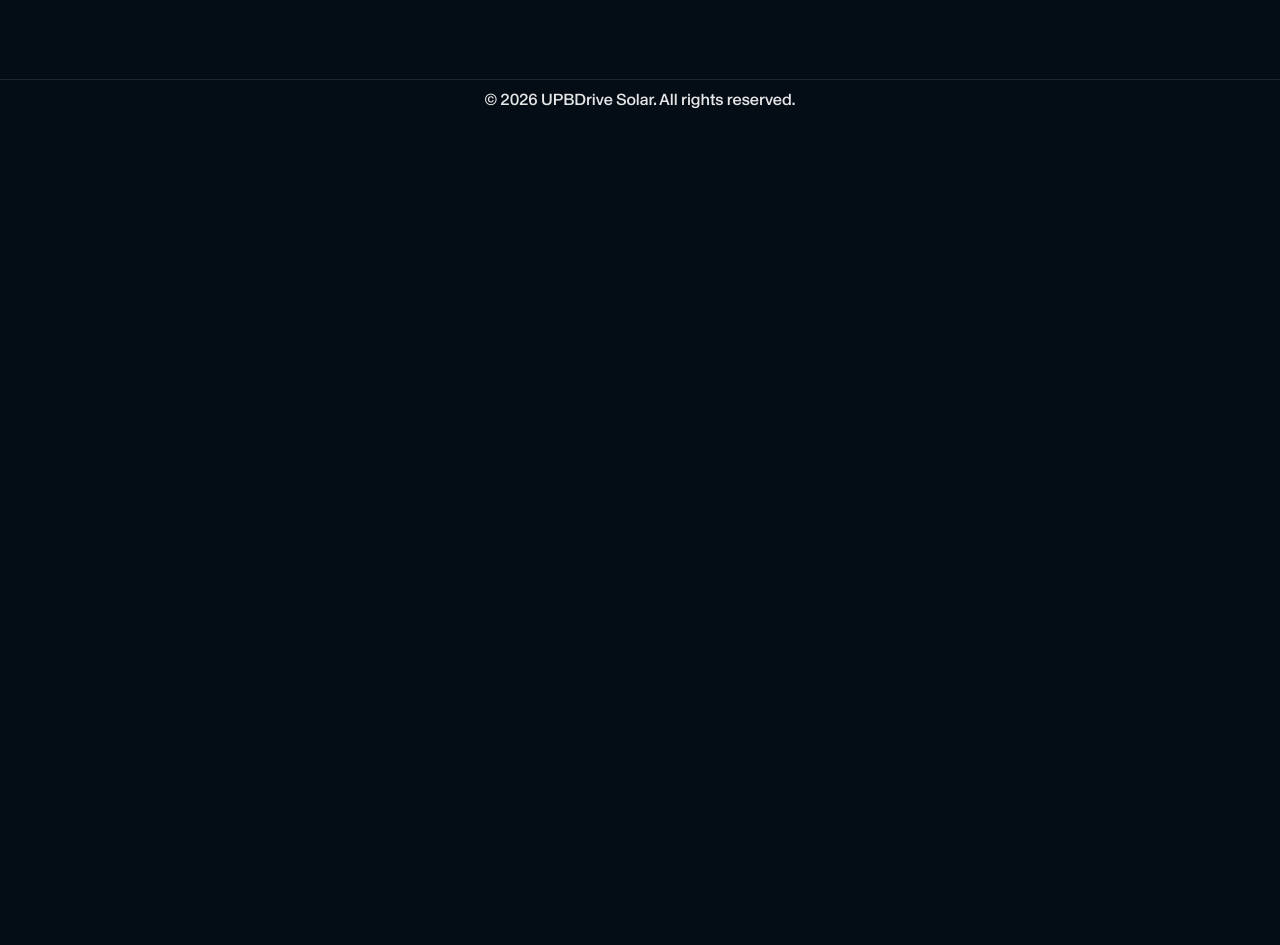
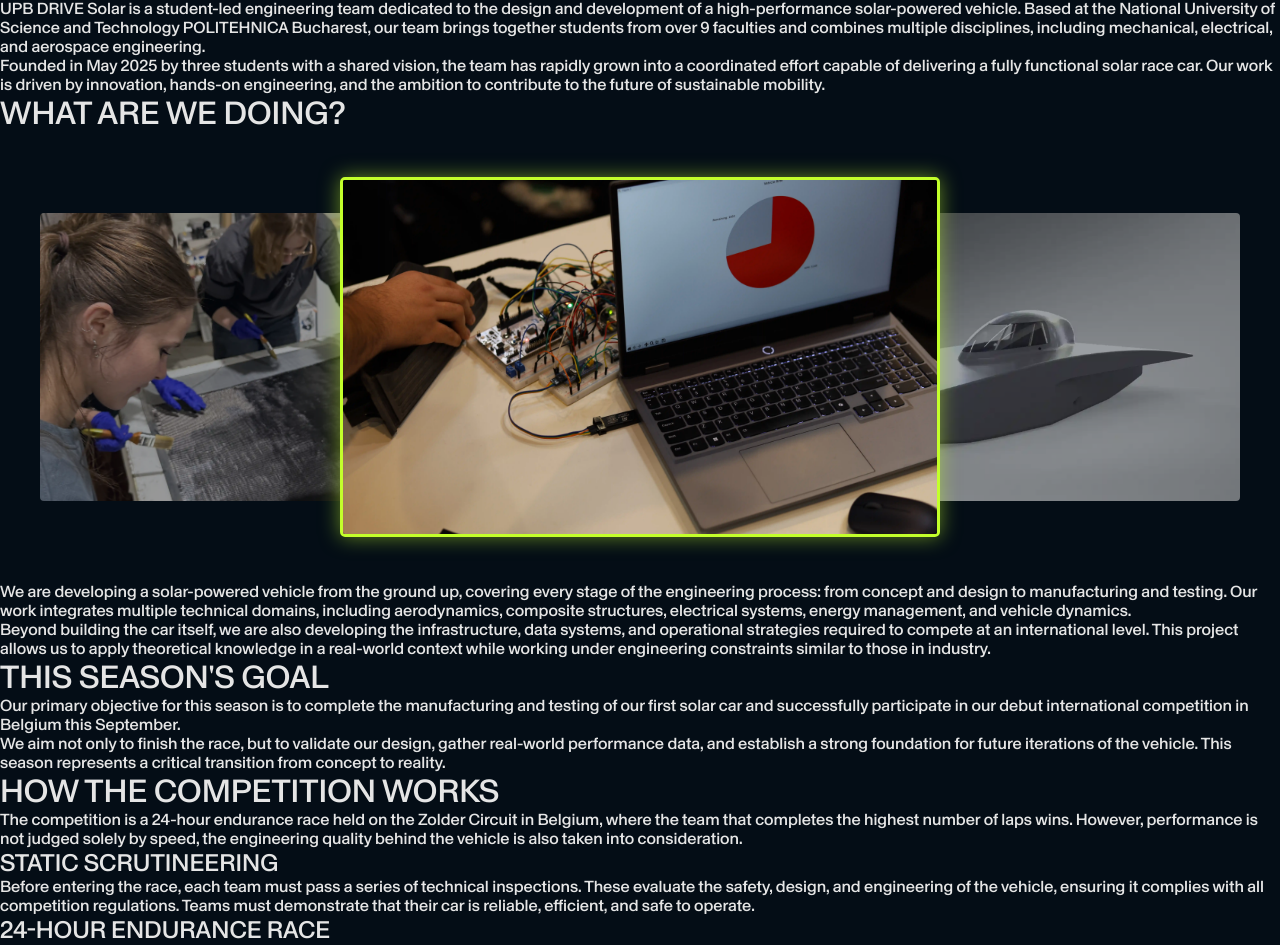
Before and after one commit to costiz7/upb-drive-solar, a React (Vite) app: page /about in a window 1280 px wide. Shown: the part 489-1434 px from the top of the page. Before the commit the page ends 800 px from the top, so only its background shows below. Built offline with nearby package versions, Linux system fonts and the light colour scheme.

Commit message:
Prototype for about us

```diff
--- a/src/AboutUsPage/AboutUsPage.jsx
+++ b/src/AboutUsPage/AboutUsPage.jsx
@@ -6,6 +6,12 @@ const imgSet1 = [
     "/images/IMG_4.webp", "/images/IMG_5.webp", "/images/IMG_6.webp"
 ];
 
+const imgSet2 = [
+    "/images/IMG_7.webp", "/images/IMG_8.webp", "/images/IMG_9.webp",
+    "/images/IMG_10.webp", "/images/IMG_11.webp", "/images/IMG_12.webp",
+    "/images/IMG_13.webp", "/images/IMG_14.webp", "/images/IMG_15.webp",
+]
+
 function AboutUsPage() {
     return (
         <>
@@ -13,6 +19,34 @@ function AboutUsPage() {
                 <div className="who-are-we-section">
                     <h1>WHO ARE WE?</h1>
                     <ImageCarousel images={imgSet1}/>
+                    <p>UPB DRIVE Solar is a student-led engineering team dedicated to the design and development of a high-performance solar-powered vehicle. Based at the National University of Science and Technology POLITEHNICA Bucharest, our team brings together students from over 9 faculties and combines multiple disciplines, including mechanical, electrical, and aerospace engineering.</p>
+                    <p>Founded in May 2025 by three students with a shared vision, the team has rapidly grown into a coordinated effort capable of delivering a fully functional solar race car. Our work is driven by innovation, hands-on engineering, and the ambition to contribute to the future of sustainable mobility.</p>
+                </div>
+                <div></div>
+                <div className="what-are-we-doing-section">
+                    <h1>WHAT ARE WE DOING?</h1>
+                    <ImageCarousel images={imgSet2}/>
+                    <p>We are developing a solar-powered vehicle from the ground up, covering every stage of the engineering process: from concept and design to manufacturing and testing. Our work integrates multiple technical domains, including aerodynamics, composite structures, electrical systems, energy management, and vehicle dynamics.</p>
+                    <p>Beyond building the car itself, we are also developing the infrastructure, data systems, and operational strategies required to compete at an international level. This project allows us to apply theoretical knowledge in a real-world context while working under engineering constraints similar to those in industry.</p>
+                </div>
+                <div></div>
+                <div className="season-goal-section">
+                    <h1>THIS SEASON'S GOAL</h1>
+                    <p>Our primary objective for this season is to complete the manufacturing and testing of our first solar car and successfully participate in our debut international competition in Belgium this September.</p>
+                    <p>We aim not only to finish the race, but to validate our design, gather real-world performance data, and establish a strong foundation for future iterations of the vehicle. This season represents a critical transition from concept to reality.</p>
+                </div>
+                <div></div>
+                <div className="how-competition-works-section">
+                    <h1>HOW THE COMPETITION WORKS</h1>
+                    <p>The competition is a 24-hour endurance race held on the Zolder Circuit in Belgium, where the team that completes the highest number of laps wins. However, performance is not judged solely by speed, the engineering quality behind the vehicle is also taken into consideration.</p>
+                    <div className="stage-section">
+                        <h2>STATIC SCRUTINEERING</h2>
+                        <p>Before entering the race, each team must pass a series of technical inspections. These evaluate the safety, design, and engineering of the vehicle, ensuring it complies with all competition regulations. Teams must demonstrate that their car is reliable, efficient, and safe to operate.</p>
+                    </div>
+                    <div className="stage-section">
+                        <h2>24-HOUR ENDURANCE RACE</h2>
+                        <p>Once approved, teams compete in the endurance race, aiming to maximize the number of laps completed within 24 hours. Success depends not only on vehicle performance, but also on energy management, reliability, and race strategy under changing conditions.</p>
+                    </div>
                 </div>
             </div>
         </>
```
